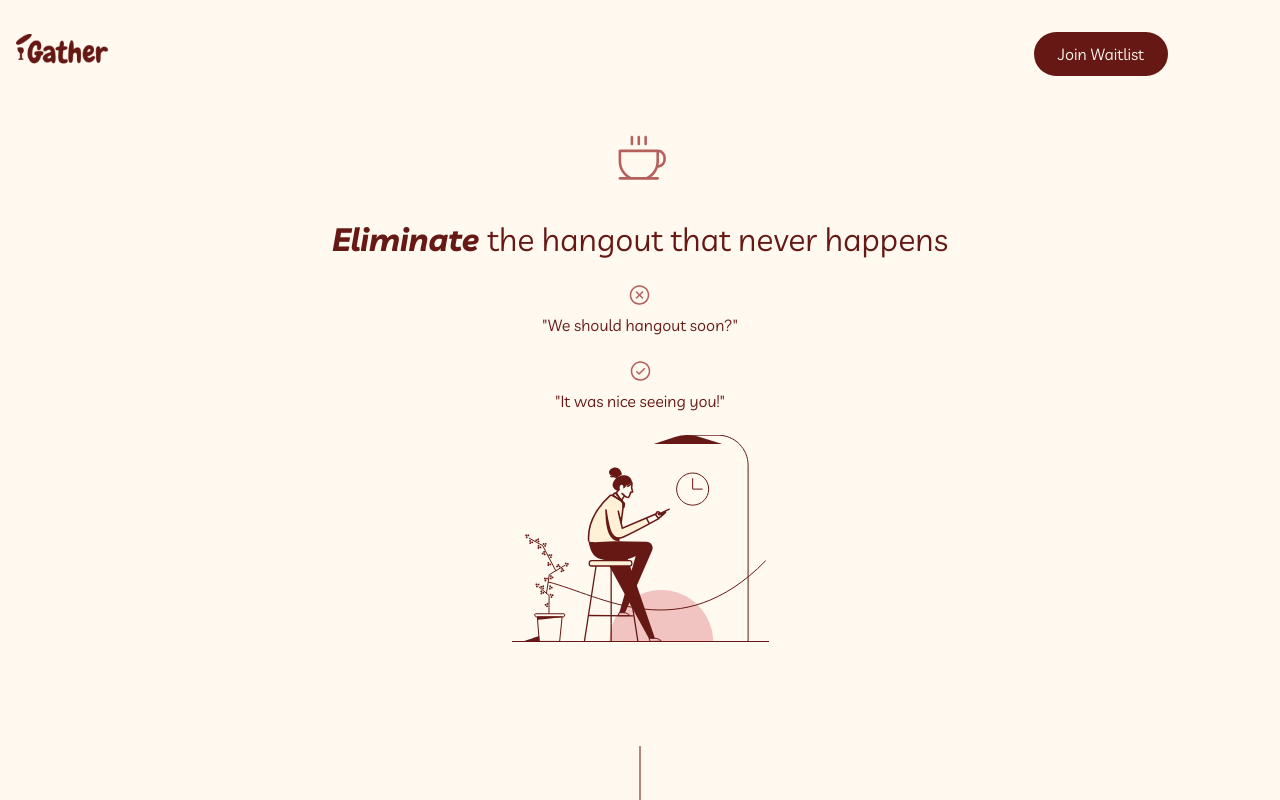
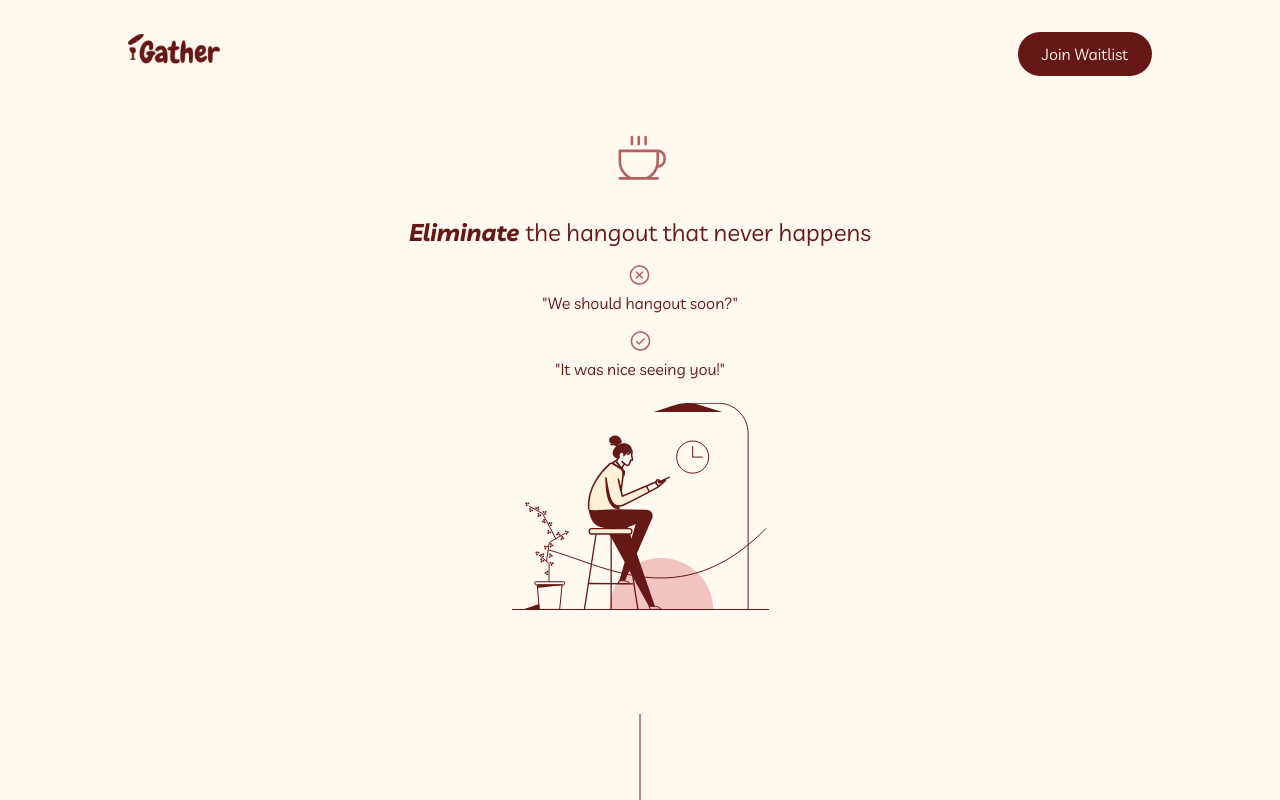
Before and after one commit to zeinabfarag/gather, a React (Create React App) app: page / in a window 1280 px wide. Shown: the top 800 px of the page. Built offline with nearby package versions, Linux system fonts and the light colour scheme.

Commit message:
fix header spacing

```diff
--- a/src/components/Header/Header.js
+++ b/src/components/Header/Header.js
@@ -5,9 +5,11 @@ import { Logo } from "../../assets";
 
 const Header = () => {
   return (
-    <div className="header">
-      <div className="header-logo">{createElement(Logo)}</div>
-      <Button text="Join Waitlist" />
+    <div className="header-container">
+      <div className="header">
+        <div className="header-logo">{createElement(Logo)}</div>
+        <Button text="Join Waitlist" />
+      </div>
     </div>
   );
 };
--- a/src/components/Header/Header.scss
+++ b/src/components/Header/Header.scss
@@ -1,7 +1,13 @@
-.header {
+.header-container {
+    width: 100vw;
     display: flex;
-    justify-content: space-between;
-    align-items: center;
-    padding: 2rem 1rem;
-    max-width: 90vw;;
+    justify-content: center;
+
+    .header {
+        display: flex;
+        justify-content: space-between;
+        align-items: center;
+        padding: 2rem 1rem;
+        width: 80vw;
+    }
 }
--- a/src/components/Headline/Headline.scss
+++ b/src/components/Headline/Headline.scss
@@ -5,7 +5,7 @@
 
     :first-child {
         text-align: center;
-        font-size: 2rem;
+        font-size: 1.5rem;
         gap: 3vh;
     }
 }
--- a/src/pages/Home/Home.scss
+++ b/src/pages/Home/Home.scss
@@ -1,4 +1,5 @@
 .home {
+
   main {
     width: 100%;
     display: flex;
```
